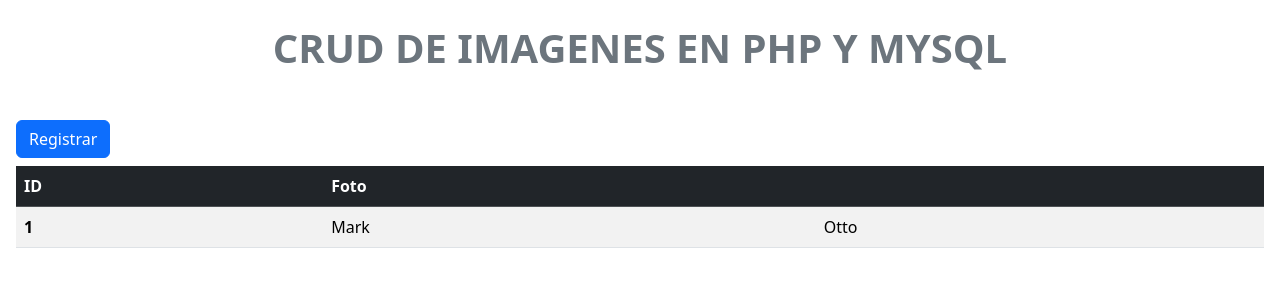
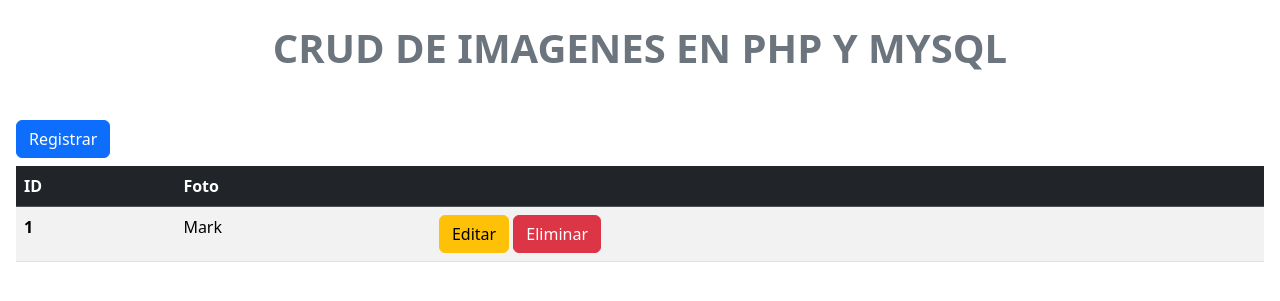
Before and after one commit to devos10/crud_imagenes, a PHP site: page / in a window 1280 px wide. Shown: the top 301 px of the page. Run offline with PHP 8.4, Linux system fonts and the light colour scheme.

Commit message:
Agregando botones de editar y eliminar a la vista

```diff
--- a/index.php
+++ b/index.php
@@ -48,7 +48,10 @@
                 <tr>
                     <th scope="row">1</th>
                     <td>Mark</td>
-                    <td>Otto</td>
+                    <td>
+                        <a href="" class="btn btn-warning">Editar</a>
+                        <a href="" class="btn btn-danger">Eliminar</a>
+                    </td>
                 </tr>
             </tbody>
         </table>
```
